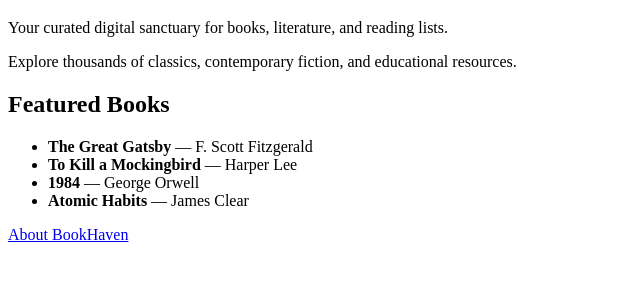
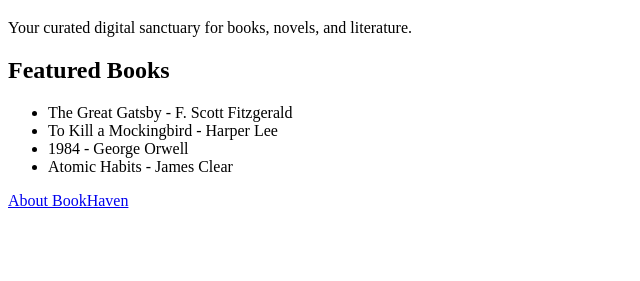
Before and after one commit to JayanthPonnala/BookHeaven, a plain HTML site: page index.html in a window 1280 px wide. Shown: the part 61-342 px from the top of the page, without its empty margins (0-640 px from the left). Drawn offline with Linux system fonts and the light colour scheme.

Commit message:
Update index.html: add featured books collection

```diff
--- a/index.html
+++ b/index.html
@@ -3,22 +3,21 @@
 <head>
     <meta charset="UTF-8">
     <meta name="viewport" content="width=device-width, initial-scale=1.0">
-    <title>BookHaven - Digital Library & Book Catalog</title>
+    <title>BookHaven - Home</title>
 </head>
 <body>
     <header>
         <h1>Welcome to BookHaven</h1>
-        <p>Your curated digital sanctuary for books, literature, and reading lists.</p>
+        <p>Your curated digital sanctuary for books, novels, and literature.</p>
     </header>
     <main>
-        <p>Explore thousands of classics, contemporary fiction, and educational resources.</p>
         <section id="featured-books">
             <h2>Featured Books</h2>
             <ul>
-                <li><strong>The Great Gatsby</strong> &mdash; F. Scott Fitzgerald</li>
-                <li><strong>To Kill a Mockingbird</strong> &mdash; Harper Lee</li>
-                <li><strong>1984</strong> &mdash; George Orwell</li>
-                <li><strong>Atomic Habits</strong> &mdash; James Clear</li>
+                <li>The Great Gatsby - F. Scott Fitzgerald</li>
+                <li>To Kill a Mockingbird - Harper Lee</li>
+                <li>1984 - George Orwell</li>
+                <li>Atomic Habits - James Clear</li>
             </ul>
         </section>
         <nav>
```
